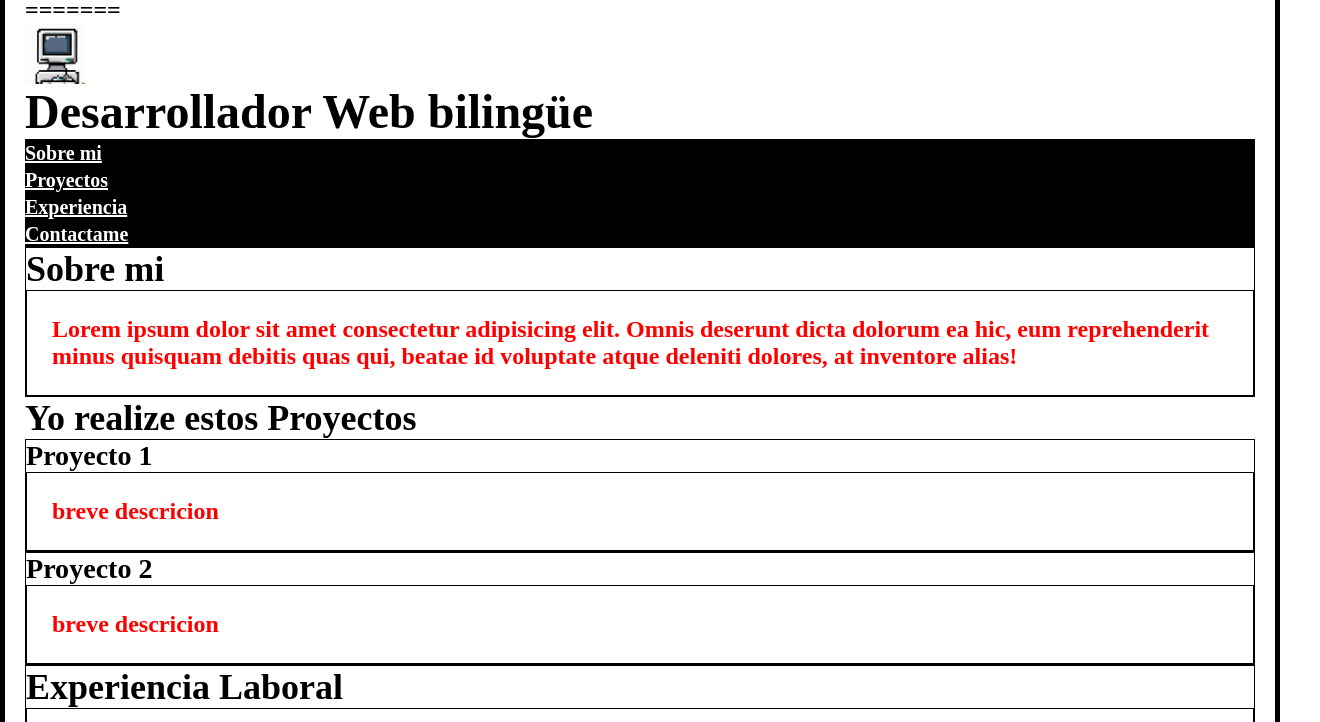
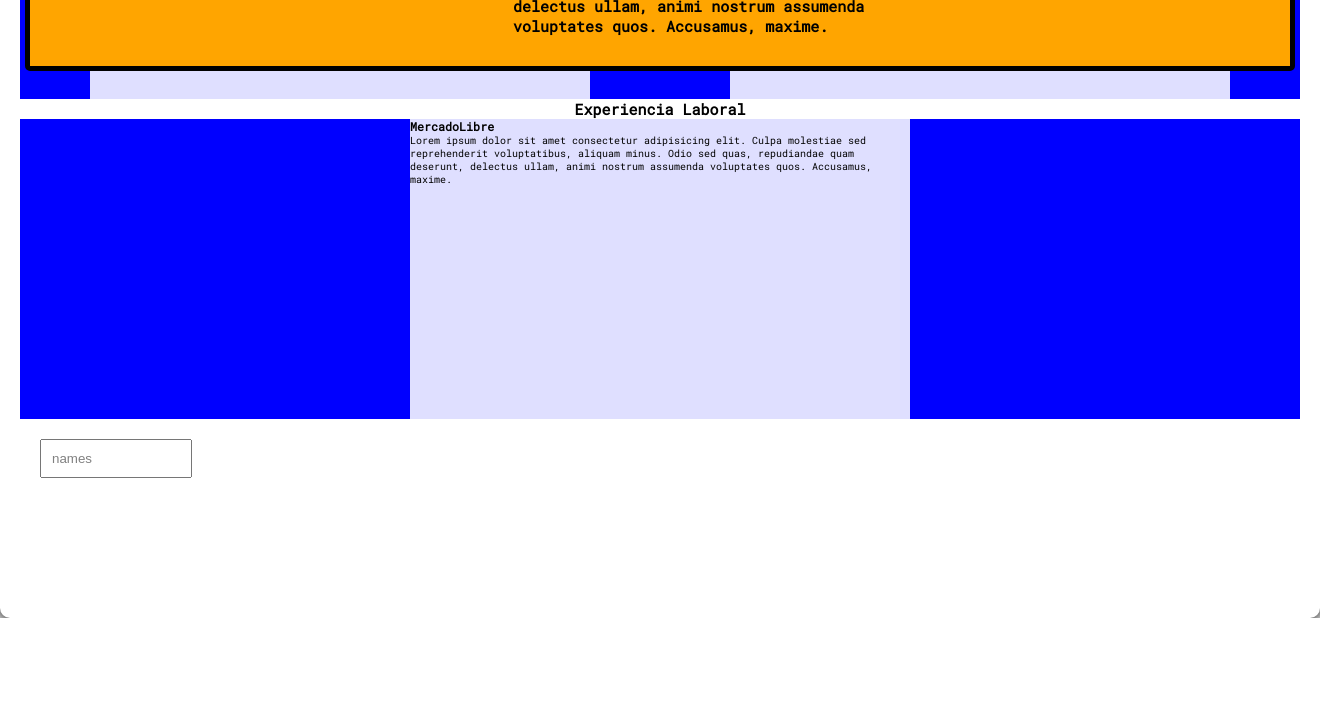
Before and after one commit to RomanPonce/myWeb, a plain HTML site: page index.html in a window 1280 px wide. Shown: the part 724-1446 px from the top of the page, 1320 px wide, since content can reach past the window. After the commit the page ends 1342 px from the top, so only its background shows below. Drawn offline with Linux system fonts and the light colour scheme.

Commit message:
Cambio al css actual

```diff
--- a/style/style.css
+++ b/style/style.css
@@ -1,13 +1,8 @@
 *{
     margin: 0px;
     padding: 0px;
-<<<<<<< HEAD
     box-sizing: 0px;
 }
-=======
-}
-
->>>>>>> 72dd6c9 (cambio de imagen y reestructuración del dom)
 html {
     font-size: 62.5%;
     font-family: 'Roboto Mono', monospace;
@@ -15,22 +10,12 @@ html {
 
 }
 body{
-<<<<<<< HEAD
     width: 100%;
     margin: 0px;
     padding: 0 20px 20px 20px;
     border-radius: 10px;
     box-shadow: 0px 0px 15px 2px rgb(0, 0, 0);
     background-color: rgb(255, 255, 255);
-=======
-    width: 1200px;
-    margin: 0 auto;
-    padding: 0 20px 20px 20px;
-    border: 5px solid black;
-    background-color: rgb(255, 255, 255);
-}
-.subBody{
->>>>>>> 72dd6c9 (cambio de imagen y reestructuración del dom)
 }
 .header-flex{
     display: flex;
@@ -44,23 +29,10 @@ body{
 }
 h1 {
 
-<<<<<<< HEAD
     display: flex;
     justify-content: center;
-=======
-.resize-img{
-    width: 120px;
-    height: 120px;
-    display: block;
-    margin: 0 auto;
-}
-
-h1 {
-    margin: 0px;
->>>>>>> 72dd6c9 (cambio de imagen y reestructuración del dom)
     width: 1200px 100px 100px 100px;
     font-size: 50px;
-<<<<<<< HEAD
     text-shadow: 3px 3px 15px rgba(217, 7, 171, 0.826);
     color: black;
 }
@@ -204,40 +176,3 @@ input{
        flex-direction: column;
     }
 }
-=======
-    text-shadow: 3px 3px rgba(217, 7, 171, 0.826);
-    color: black;
-}
-nav ol{
-    background-color: black;
-}
-
-a:link{
-    font-size: 20px;
-    color: white;
-}
-a:visited{
-    color:orange;
-}
-a:hover{
-    font-size: 25px;
-    cursor: grab;
-}
-
-a:active{
-    color: red;
-    cursor: grabbing;
-}
-
-article{
-    margin: 0px;
-    padding: 0px;
-    border: 1px solid black;
-}
-p {
-    margin: 0px;
-    padding: 25px 25px 25px 25px;
-    border: 1px solid black;
-    color: red;
-  }
->>>>>>> 72dd6c9 (cambio de imagen y reestructuración del dom)
```
